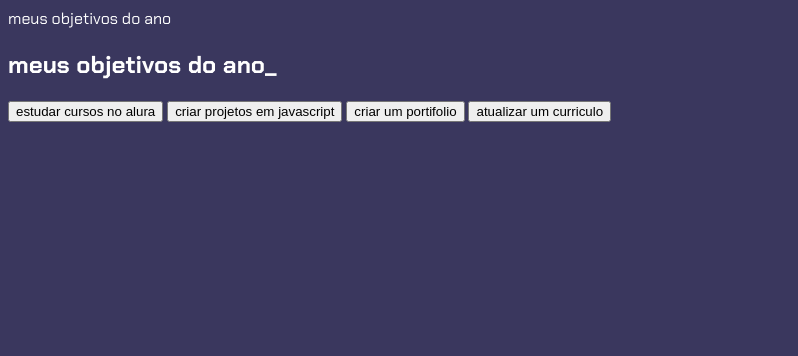
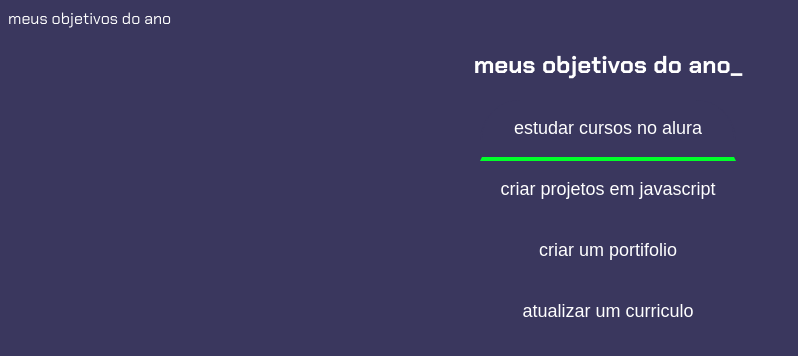
Before and after one commit to banheirinho/pedrolugar, a plain HTML site: page pedrolugar-main/pedrolugar-main/index.html in a window 1280 px wide. Shown: the whole page, without its empty margins (0-798 px from the left). Drawn offline with Linux system fonts and the light colour scheme.

Commit message:
Add files via upload

```diff
--- a/index.html
+++ b/pedrolugar-main/pedrolugar-main/index.html
@@ -10,7 +10,8 @@
     <section class=" conteudo-principal">
     <h2 class="titulo principal">meus objetivos do ano_</h2>
     <div class="botoes">
-    <button class="botao">estudar cursos no alura</button>
+
+    <button class="botao ativo">estudar cursos no alura</button>
     <button class="botao">criar projetos em javascript</button>
     <button class="botao">criar um portifolio</button>
     <button class="botao">atualizar um curriculo</button>
--- /dev/null
+++ b/pedrolugar-main/pedrolugar-main/style.css
@@ -0,0 +1,88 @@
+@import url('https://fonts.googleapis.com/css?family=Chakra+Petch:wght@400;700&display=swap');
+
+:root {
+    --cor-de-fundo: #3A375E;
+    --verde: #00ff2a;
+    --branco: #FFFFFF;
+    --botao-ativo: #3A375E;
+    --botao-inativo: rgba(58, 55, 94, 0,5);
+    --texto-fundo: rgba(58, 55, 94, 0,3);
+
+
+
+}
+body{
+    background-color: var(--cor-de-fundo);
+    color: var(--branco);
+    font-family: 'chakra petch' , sans-serif;
+}
+
+   .conteudo-principal{
+      display: flex;
+      flex-direction: column;
+      justify-content: center;
+      align-items: center;
+      max-width: 1200px;
+      width: 100%;
+      margin: 0%;
+
+   }
+
+   .titulo-principal{
+    text-align: left;
+    width: 100%;
+    font-size: 32px;
+   }
+
+   .titulo-principal span{
+      color: var(--verde);
+
+   }
+
+   .botao{
+      font-family: "crakra petch", sans-serif;
+      background-color: var(--botao-inativo);
+      color: var(--branco);
+      display: flex;
+      justify-content: center;
+      padding: 1em;
+      font-size: 18px;
+      align-items: center;
+      width: 100%;
+      border-bottom: 4px solid var(--botao-ativo);
+      border-left: 2px solid var(--botao-ativo);
+      border-right: 2px solid var(--botao-ativo);
+      border-top: none;
+
+   }
+
+   .botao:first-child{
+     border-radius: 40px 40px 0 0;
+   }
+
+
+   .ativo{
+      background-color: var(--botao-ativo);
+      border-bottom: 4px solid var(--verde);
+   }
+
+
+   @media screen and (-moz-window: 768px) {
+      .botoes {
+        display: block;
+        display:flex;
+
+      }
+
+       .ativo{
+         background-color: var(--botao-ativo);
+         border-bottom: 4px solid var(--verde);
+
+       }
+       .botao:first-child{
+        border-radius: 40px 0 0 0;
+       }
+       .botao:last-child{
+        border-radius: 0 40px 0 0;
+       }
+ }
--- a/pedrolugar-main/style.css
+++ b/pedrolugar-main/style.css
@@ -16,67 +16,3 @@ body{
     color: var(--branco);
     font-family: 'chakra petch' , sans-serif;
 }
-
-   .conteudo-principal{
-      display: flex;
-      flex-direction: column;
-      justify-content: center;
-      align-items: center;
-      max-width: 1200px;
-      width: 100%;
-      margin: 0%;
-
-   }
-
-   .titulo-principal{
-    text-align: left;
-    width: 100%;
-    font-size: 32px;
-   }
-
-   .titulo-principal span{
-      color: var(--verde);
-
-   }
-
-   .botao{
-      font-family: "crakra petch", sans-serif;
-      background-color: var(--botao-inativo);
-      color: var(--branco);
-      display: flex;
-      justify-content: center;
-      padding: 1em;
-      font-size: 18px;
-      align-items: center;
-      width: 100%;
-      border-bottom: 4px solid var(--botao-ativo);
-      border-left: 2px solid var(--botao-ativo);
-      border-right: 2px solid var(--botao-ativo);
-      border-top: none;
-
-   }
-
-   .botao:first-child{
-     border-radius: 40px 40px 0 0;
-   }
-
-
-   @media screen and (-moz-window: 768px) {
-      .botoes {
-        display: block;
-        display:flex;
-
-      }
-
-       .ativo{
-         background-color: var(--botao-ativo);
-         border-bottom: 4px solid var(--verde);
-
-       }
-       .botao:first-child{
-        border-radius: 40px 0 0 0;
-       }
-       .botao:last-child{
-        border-radius: 0 40px 0 0;
-       }
- }
```
Also changed, not shown: 2 other files.
